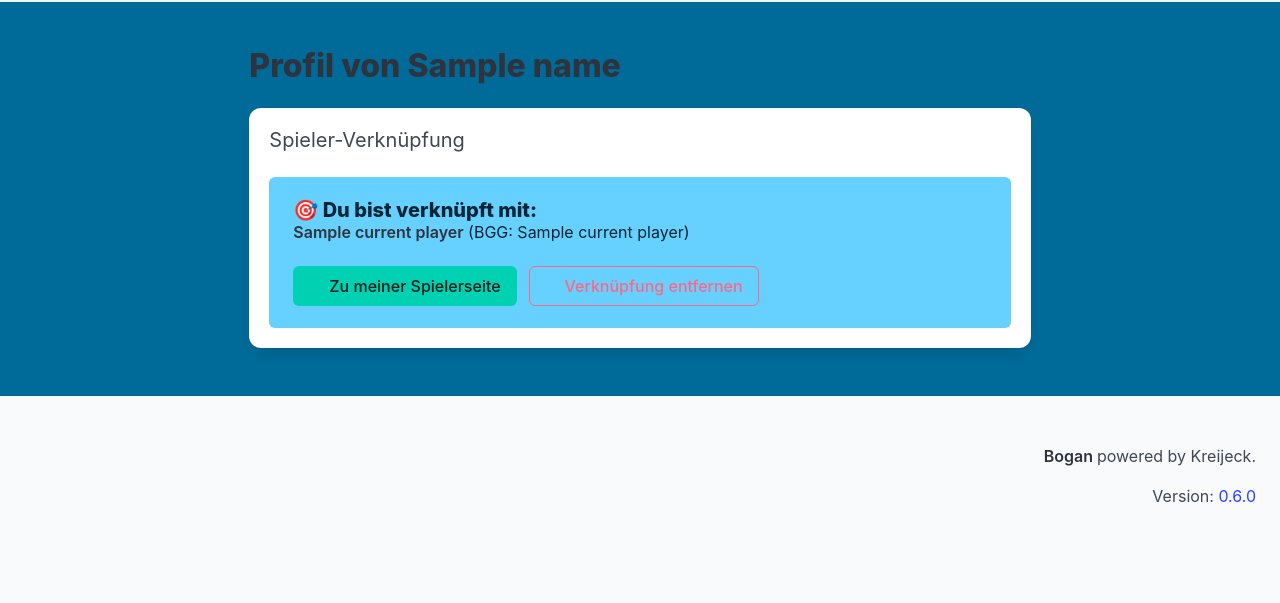
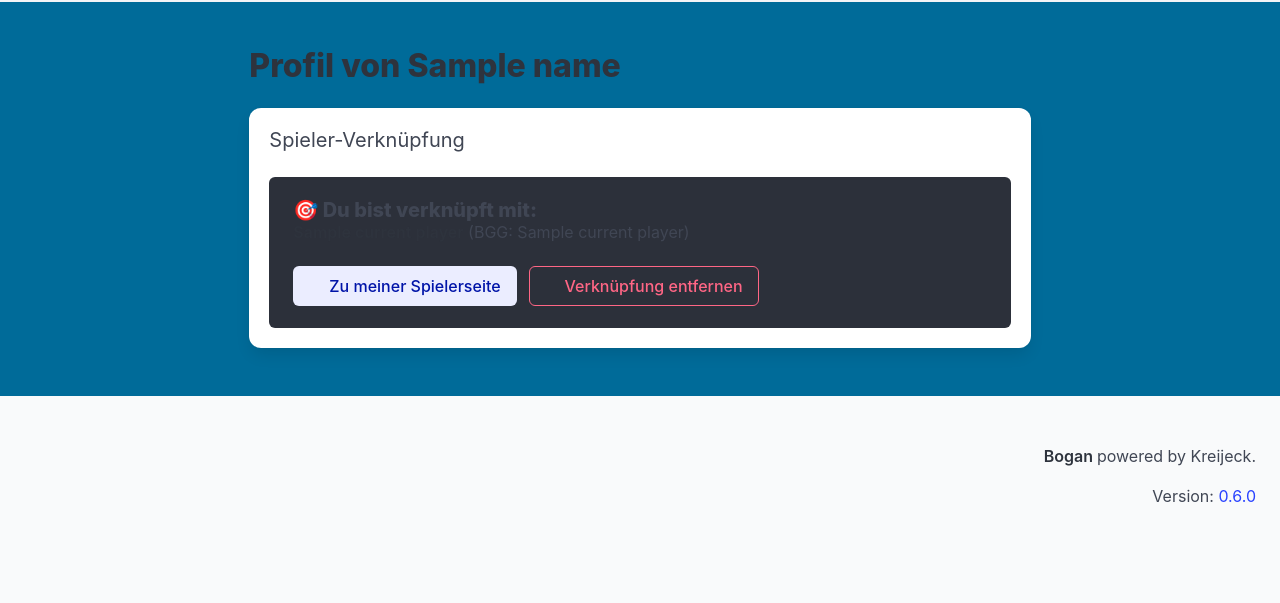
Before and after one commit to Kreijeck/bogan, a Flask app: template bogan/main/templates/profile.html in a window 1280 px wide. Shown: the part 86-689 px from the top of the page. Run offline with Flask 3, Linux system fonts and the light colour scheme; the template is opened without the code that fills it: most values are stand-ins (such as "Sample title", 1, 10 or a date in 2020); parts of the project's set-up code (start-up, migrations or seed data) failed here and were passed over.

Commit message:
color change

```diff
--- a/bogan/main/templates/profile.html
+++ b/bogan/main/templates/profile.html
@@ -22,7 +22,7 @@
 
             {% if current_player %}
                 <!-- Bereits verknüpft -->
-                <div class="notification is-info">
+                <div class="notification is-dark">
                     <h3 class="title is-5">🎯 Du bist verknüpft mit:</h3>
                     <p class="subtitle is-6">
                         <strong>{{ current_player.name }}</strong>
@@ -31,7 +31,7 @@
                         {% endif %}
                     </p>
                     <div class="buttons">
-                        <a href="{{ url_for('main.show_player', player_name=current_player.name) }}" class="button is-primary">
+                        <a href="{{ url_for('main.show_player', player_name=current_player.name) }}" class="button is-link is-light">
                             <span class="icon">
                                 <i class="fas fa-user"></i>
                             </span>
@@ -50,7 +50,7 @@
                 </div>
             {% else %}
                 <!-- Noch nicht verknüpft -->
-                <div class="notification is-warning">
+                <div class="notification is-primary is-dark">
                     <h3 class="title is-5">⚠️ Nicht mit einem Spieler verknüpft</h3>
                     <p>Du bist noch nicht mit einem Spieler verknüpft. Wähle einen Spieler aus der Liste unten aus, um deine Spielstatistiken zu sehen.</p>
                 </div>
```
